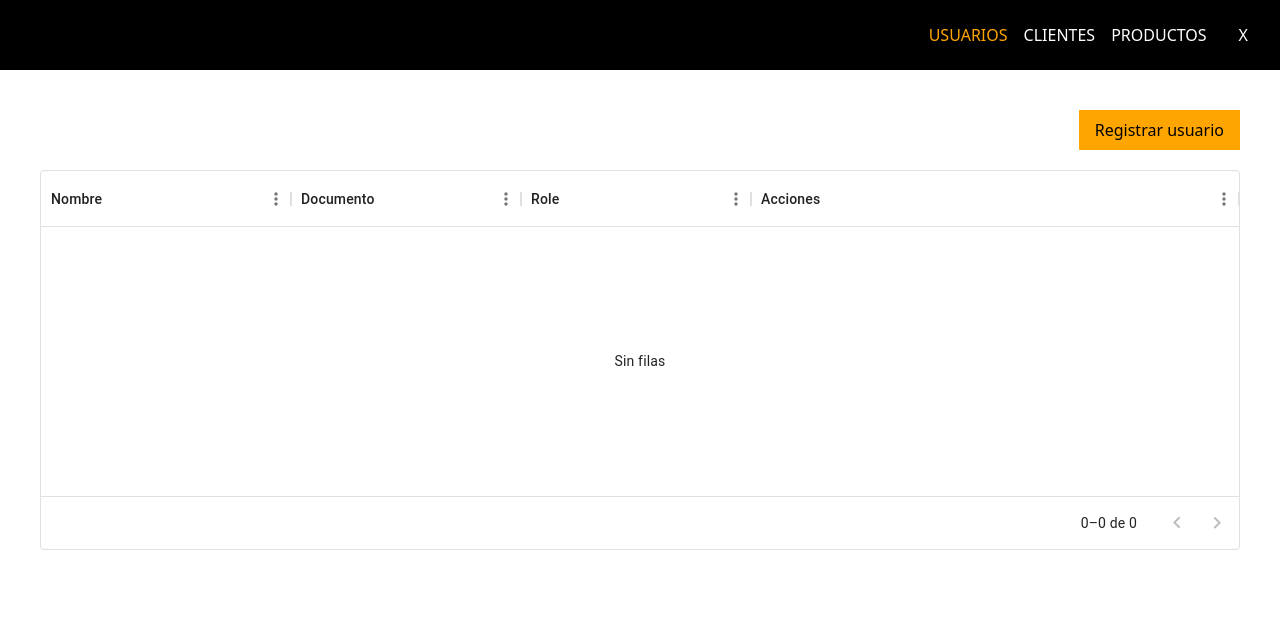
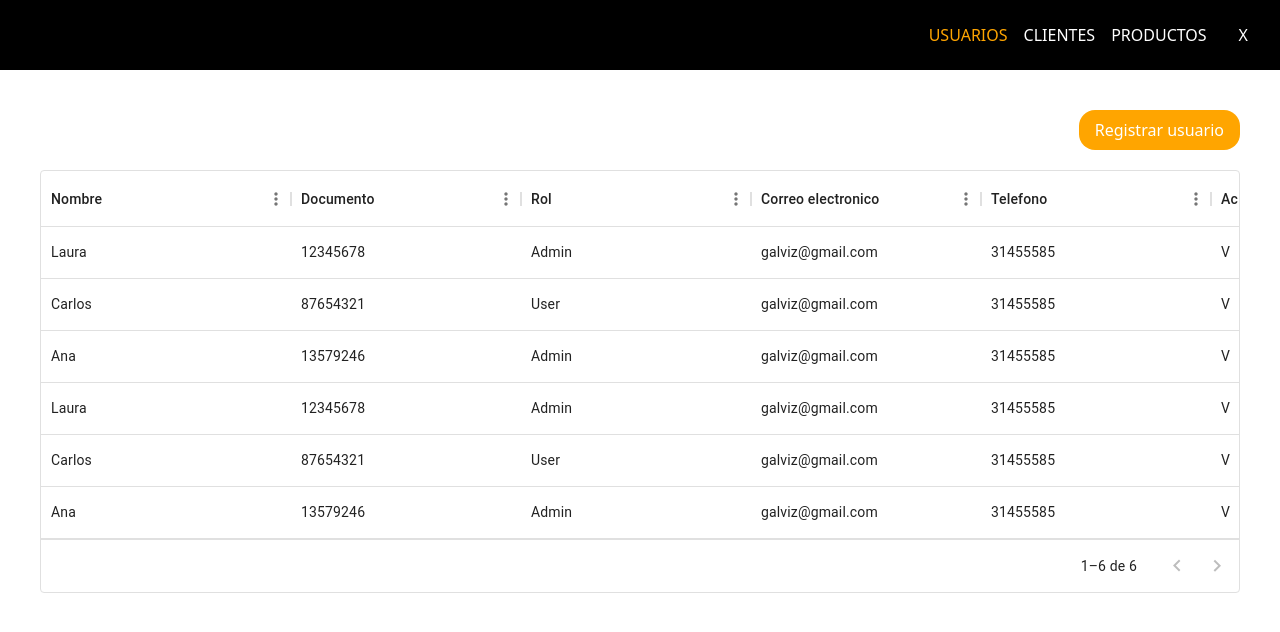
Before and after one commit to galvizlaura69/inventory, a React (Create React App) app: page /users in a window 1280 px wide. Shown: the top 632 px of the page. Built offline with nearby package versions, Linux system fonts and the light colour scheme.

Commit message:
table cliente

```diff
--- a/src/components/commonts/Tables/TableGeneral.tsx
+++ b/src/components/commonts/Tables/TableGeneral.tsx
@@ -7,20 +7,19 @@ const TableGeneral = ({ columns, rows, handleEdit, handleView, handleTrash, edit
     {
       field: "actions",
       headerName: "Acciones",
-      flex: 1,
       renderCell: (params) => (
-        <div>
-          <button onClick={() => handleView(params)}>
-            Ver
+        <div className='items-center'>
+          <button className='mr-2' onClick={() => handleView(params)}>
+            V
           </button>
           {editRow &&
-            <button onClick={() => handleEdit(params)}>
-              Editar
+            <button className='mr-2' onClick={() => handleEdit(params)}>
+              E
             </button>
           }
           {trashRow &&
             <button onClick={() => handleTrash(params)}>
-              Borrar
+              B
             </button>
           }
         </div>
@@ -29,7 +28,7 @@ const TableGeneral = ({ columns, rows, handleEdit, handleView, handleTrash, edit
   ];
 
   return (
-    <div style={{ height: 380, width: '100%' }}>
+    <div>
       <DataGrid
         columns={updatedColumns}
         rows={rows}
@@ -37,10 +36,10 @@ const TableGeneral = ({ columns, rows, handleEdit, handleView, handleTrash, edit
         localeText={esES.components.MuiDataGrid.defaultProps.localeText}
         initialState={{
           pagination: {
-            paginationModel: { page: 0, pageSize: 5 },
+            paginationModel: { page: 0, pageSize: 6 },
           },
         }}
-        pageSizeOptions={[5]}
+        pageSizeOptions={[6]}
       />
     </div>
   );
--- a/src/pages/Clients/ClientsNat.tsx
+++ b/src/pages/Clients/ClientsNat.tsx
@@ -5,13 +5,18 @@ const ClientsNat = () => {
   const columnsClientsNat = [
     { field: 'name', headerName: 'Nombre', width: 250 },
     { field: 'document', headerName: 'Documento', width: 230 },
-    { field: 'rol', headerName: 'Role', width: 230 },
+    { field: 'rol', headerName: 'Rol', width: 230 },
+    { field: 'correo', headerName: 'Correo electronico', width: 230 },
   ];
 
-  const columnsClientsJuri= [
-    { field: 'name', headerName: 'Nombre', width: 250 },
-    { field: 'document', headerName: 'Documento', width: 230 },
-    { field: 'rol', headerName: 'Role', width: 230 },
+  const rowsClientsNat = [
+    { id: 1, name: 'Laura', document: '12345678', rol: 'Admin' },
+    { id: 2, name: 'Carlos', document: '87654321', rol: 'User' },
+    { id: 3, name: 'Ana', document: '13579246', rol: 'Admin' },
+    { id: 1, name: 'Laura', document: '12345678', rol: 'Admin' },
+    { id: 2, name: 'Carlos', document: '87654321', rol: 'User' },
+    { id: 3, name: 'Ana', document: '13579246', rol: 'Admin' },
+    // ... más filas ...
   ];
 
 
@@ -37,7 +42,7 @@ const ClientsNat = () => {
       <div>
         <TableGeneral
           columns={columnsClientsNat}
-          rows=""
+          rows={rowsClientsNat}
           editRow
           trashRow
           handleEdit={handleEdit}
--- a/src/pages/Users/Users.tsx
+++ b/src/pages/Users/Users.tsx
@@ -6,7 +6,18 @@ const Users = () => {
   const columnsUsers = [
     { field: 'name', headerName: 'Nombre', width: 250 },
     { field: 'document', headerName: 'Documento', width: 230 },
-    { field: 'rol', headerName: 'Role', width: 230 },
+    { field: 'rol', headerName: 'Rol', width: 230 },
+    { field: 'email', headerName: 'Correo electronico', width: 230 },
+    { field: 'phone', headerName: 'Telefono', width: 230 },
+  ];
+
+  const rowsUsers = [
+    { id: 1, name: 'Laura', document: '12345678', rol: 'Admin', email: "galviz@gmail.com", phone: '31455585 ' },
+    { id: 2, name: 'Carlos', document: '87654321', rol: 'User', email: "galviz@gmail.com", phone: '31455585 ' },
+    { id: 3, name: 'Ana', document: '13579246', rol: 'Admin', email: "galviz@gmail.com", phone: '31455585 ' },
+    { id: 1, name: 'Laura', document: '12345678', rol: 'Admin', email: "galviz@gmail.com", phone: '31455585 ' },
+    { id: 2, name: 'Carlos', document: '87654321', rol: 'User', email: "galviz@gmail.com", phone: '31455585 ' },
+    { id: 3, name: 'Ana', document: '13579246', rol: 'Admin', email: "galviz@gmail.com", phone: '31455585 ' },
   ];
 
   const handleView = (params) => {
@@ -31,7 +42,7 @@ const Users = () => {
       <div>
         <TableGeneral
           columns={columnsUsers}
-          rows=""
+          rows={rowsUsers}
           editRow
           trashRow
           handleEdit={handleEdit}
--- a/src/style.css
+++ b/src/style.css
@@ -23,4 +23,6 @@ h1 {
   background: orange;
   float: right;
   padding: 0.5rem 1rem;
+  border-radius: 1rem;
+  color: white;
 }
```
